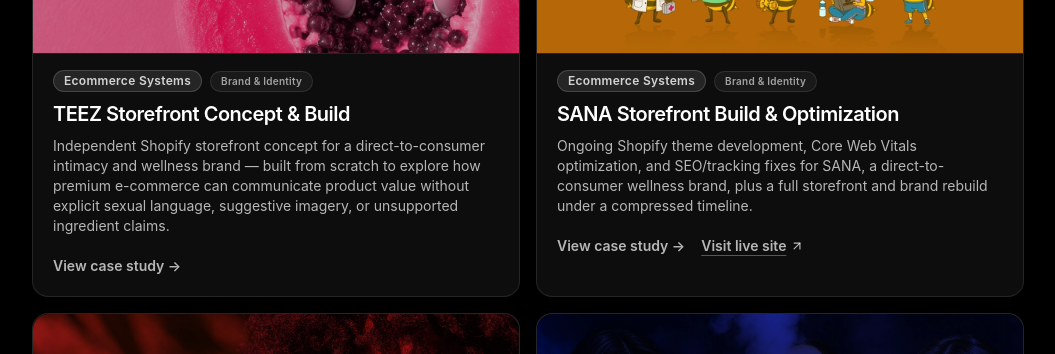
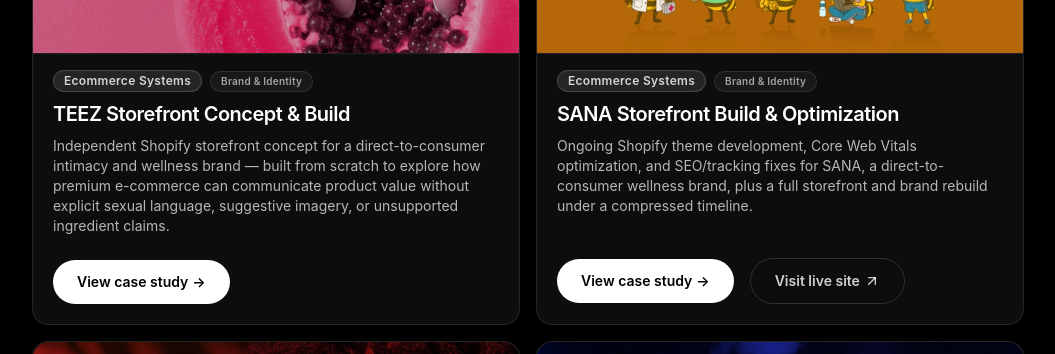
Before and after one commit to noelsajor/portfolio-v1, a Next.js app: page /work in a window 1280 px wide. Shown: the part 528-882 px from the top of the page, without its empty margins (112-1167 px from the left). Built offline with nearby package versions, Linux system fonts and the light colour scheme; no server answers.

Commit message:
feat: unify project card CTAs with hero pill treatment and bottom alignment

```diff
--- a/src/app/work/page.tsx
+++ b/src/app/work/page.tsx
@@ -47,7 +47,7 @@
                                         className="group relative flex h-full flex-col rounded-2xl border border-white/10 bg-white/5 p-5 transition hover:bg-white/10"
                                     >
                                         <ProjectCardPreview project={project} />
-                                        <div className="space-y-2">
+                                        <div className="flex flex-1 flex-col gap-2">
                                             <div className="flex flex-wrap items-center gap-2">
                                                 <CapabilityChips capabilities={project.capabilities} />
                                             </div>
@@ -61,19 +61,23 @@
                                                 </Link>
                                             </h3>
                                             <p className="text-sm text-white/70">{project.summary}</p>
-                                            <div className="flex flex-wrap items-center gap-4 pt-3">
-                                                <p className="text-sm font-semibold text-white/70">
+                                            <div className="mt-auto flex flex-wrap items-center gap-4 pt-4">
+                                                <Link
+                                                    href={`/work/${project.slug}`}
+                                                    data-tracking={`portfolio_item_${project.slug}`}
+                                                    className="relative z-10 inline-flex w-fit items-center justify-center gap-1 rounded-full bg-foreground px-6 py-3 text-sm font-semibold text-background transition hover:bg-foreground/90 focus:outline-none focus:ring-2 focus:ring-foreground focus:ring-offset-2 focus:ring-offset-background"
+                                                >
                                                     View case study <span aria-hidden="true">→</span>
-                                                </p>
+                                                </Link>
                                                 {project.liveUrl ? (
                                                     <a
                                                         href={project.liveUrl}
                                                         target="_blank"
                                                         rel="noreferrer"
                                                         data-tracking={`portfolio_item_${project.slug}_live`}
-                                                        className="relative z-10 inline-flex items-center gap-1 rounded-sm text-sm font-semibold text-white/70 underline decoration-white/30 underline-offset-4 hover:text-white hover:decoration-white focus:outline-none focus:ring-2 focus:ring-white/30"
+                                                        className="relative z-10 inline-flex w-fit items-center justify-center gap-1 rounded-full border border-white/15 px-6 py-3 text-sm font-semibold text-white/80 transition hover:border-white/30 hover:text-white focus:outline-none focus:ring-2 focus:ring-white/30"
                                                     >
-                                                        Visit live site <ArrowUpRight aria-hidden="true" className="h-3.5 w-3.5" />
+                                                        Visit live site <ArrowUpRight aria-hidden="true" className="h-4 w-4" />
                                                         <span className="sr-only"> (opens in a new tab)</span>
                                                     </a>
                                                 ) : null}
--- a/src/components/home/FeaturedWorkSection.tsx
+++ b/src/components/home/FeaturedWorkSection.tsx
@@ -30,7 +30,7 @@
                             className="group relative flex h-full flex-col rounded-2xl border border-white/10 bg-white/5 p-5 transition hover:bg-white/10"
                         >
                             <ProjectCardPreview project={project} />
-                            <div className="space-y-3">
+                            <div className="flex flex-1 flex-col gap-3">
                                 <div className="flex flex-wrap items-center gap-2">
                                     <CapabilityChips capabilities={project.capabilities} />
                                 </div>
@@ -44,19 +44,23 @@
                                     </Link>
                                 </h3>
                                 <p className="text-sm leading-relaxed text-white/70">{project.summary}</p>
-                                <div className="flex flex-wrap items-center gap-4 pt-3">
-                                    <p className="text-sm font-semibold text-white/70 group-hover:text-white">
+                                <div className="mt-auto flex flex-wrap items-center gap-4 pt-4">
+                                    <Link
+                                        href={`/work/${project.slug}`}
+                                        data-tracking={`project_card_${project.slug}`}
+                                        className="relative z-10 inline-flex w-fit items-center justify-center gap-1 rounded-full bg-foreground px-6 py-3 text-sm font-semibold text-background transition hover:bg-foreground/90 focus:outline-none focus:ring-2 focus:ring-foreground focus:ring-offset-2 focus:ring-offset-background"
+                                    >
                                         {featuredWork.projectCtaLabel} <span aria-hidden="true">→</span>
-                                    </p>
+                                    </Link>
                                     {project.liveUrl ? (
                                         <a
                                             href={project.liveUrl}
                                             target="_blank"
                                             rel="noreferrer"
                                             data-tracking={`project_card_${project.slug}_live`}
-                                            className="relative z-10 inline-flex items-center gap-1 rounded-sm text-sm font-semibold text-white/70 underline decoration-white/30 underline-offset-4 hover:text-white hover:decoration-white focus:outline-none focus:ring-2 focus:ring-white/30"
+                                            className="relative z-10 inline-flex w-fit items-center justify-center gap-1 rounded-full border border-white/15 px-6 py-3 text-sm font-semibold text-white/80 transition hover:border-white/30 hover:text-white focus:outline-none focus:ring-2 focus:ring-white/30"
                                         >
-                                            Visit live site <ArrowUpRight aria-hidden="true" className="h-3.5 w-3.5" />
+                                            Visit live site <ArrowUpRight aria-hidden="true" className="h-4 w-4" />
                                             <span className="sr-only"> (opens in a new tab)</span>
                                         </a>
                                     ) : null}
```
